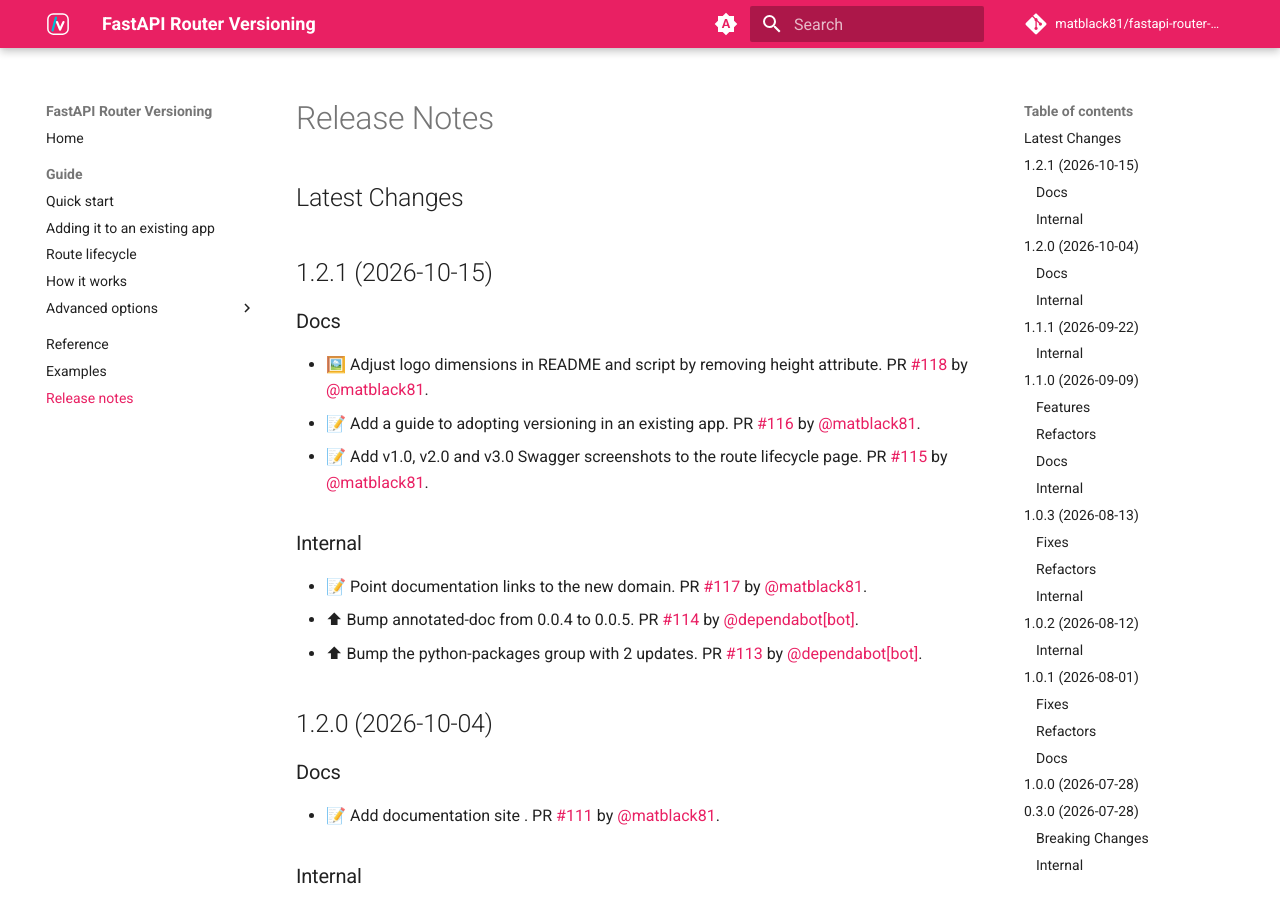
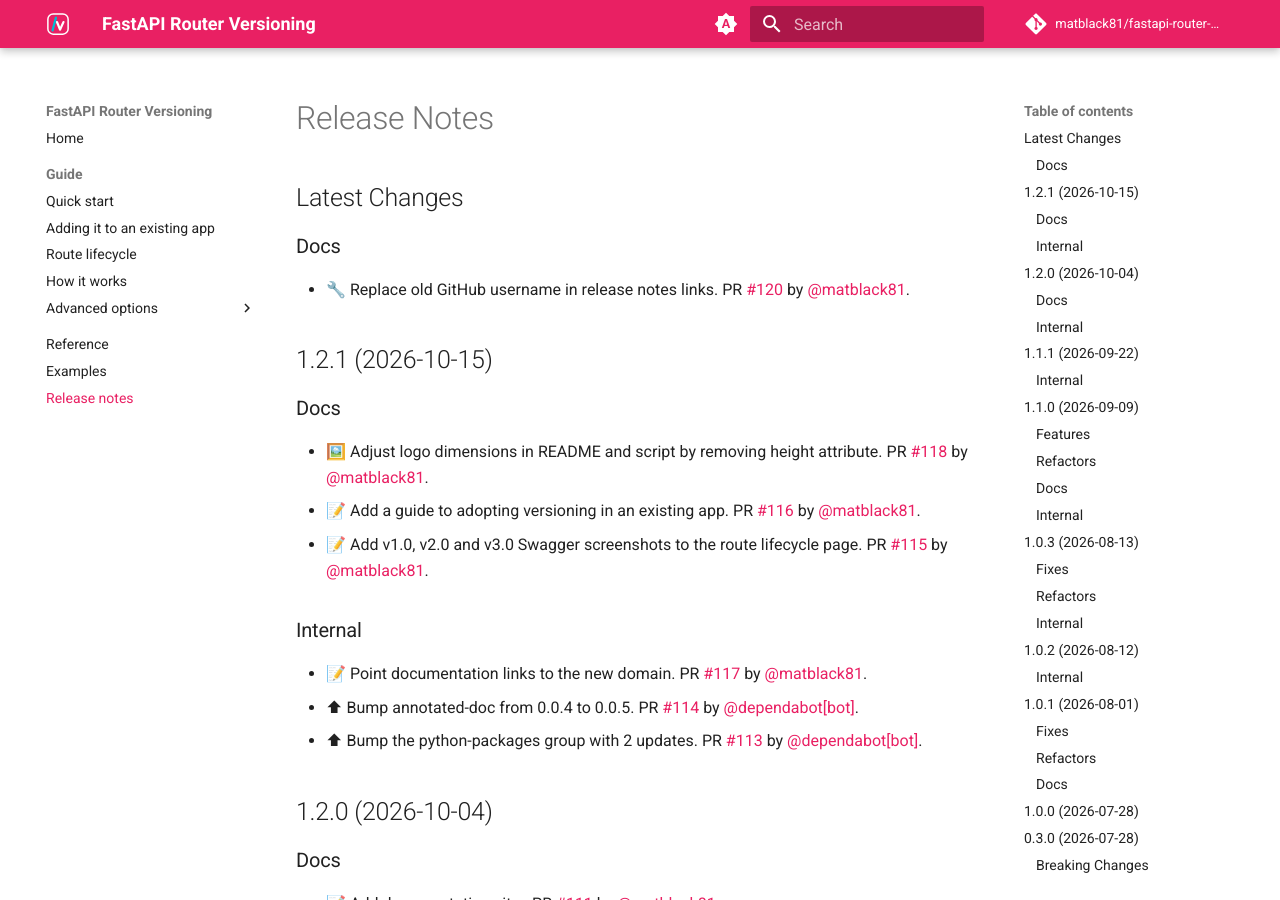
Before and after one commit to mat81black/fastapi-router-versioning, an MkDocs documentation site: the page built from docs/release-notes.md, in a window 1280 px wide and 900 px high. Built offline with MkDocs 1.6.1 and Material for MkDocs 9.7.7, drawn with Linux system fonts in a browser that asks for light colours; comment, search, counter and statistics services are not loaded.

Commit message:
📝 Update release notes
[skip ci]

```diff
--- a/docs/release-notes.md
+++ b/docs/release-notes.md
@@ -1,6 +1,10 @@
 # Release Notes
 
 ## Latest Changes
+
+### Docs
+
+* 🔧 Replace old GitHub username in release notes links. PR [#120](https://github.com/matblack81/fastapi-router-versioning/pull/120) by [@matblack81](https://github.com/matblack81).
 
 ## 1.2.1 (2026-10-15)
 
```
